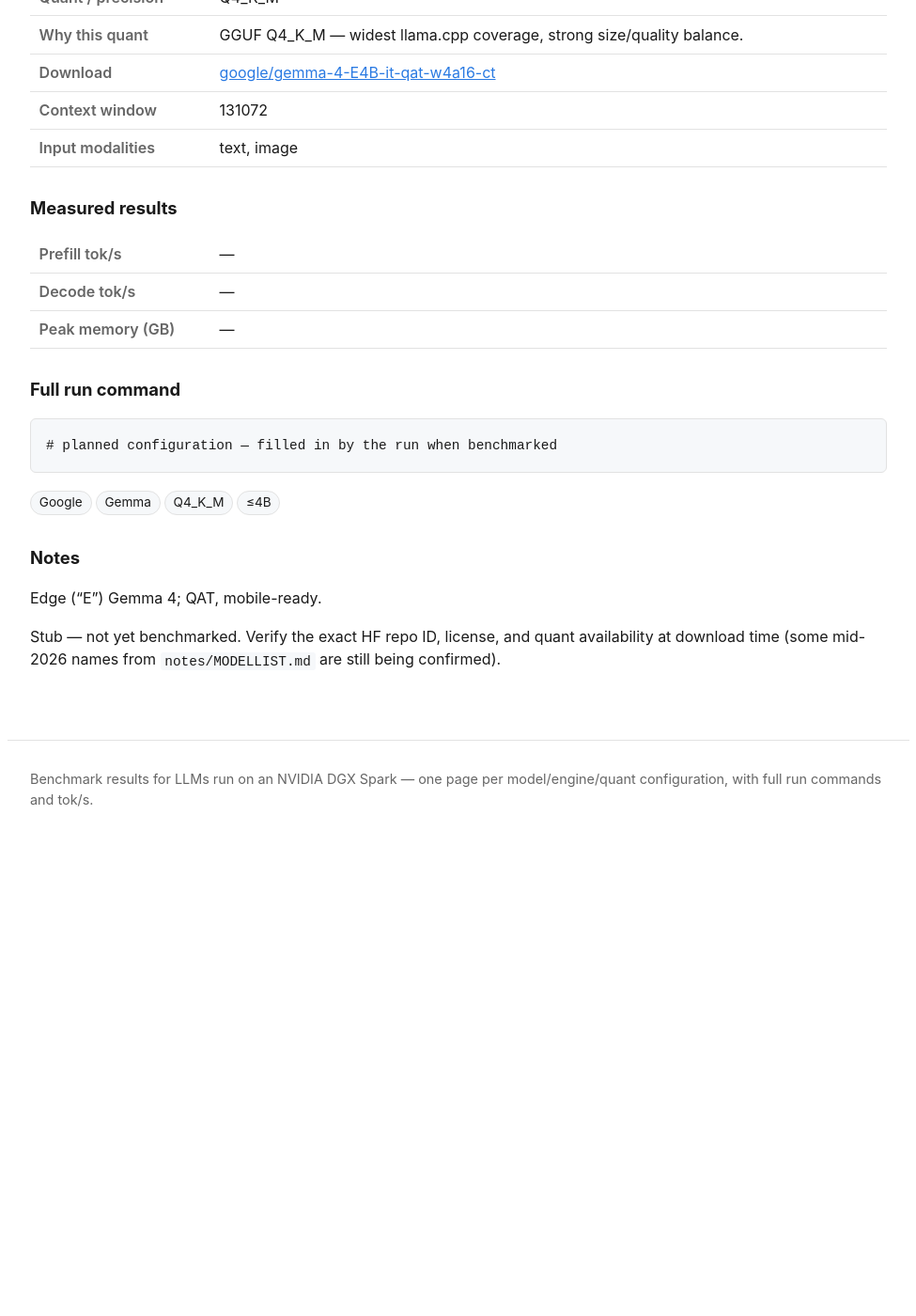
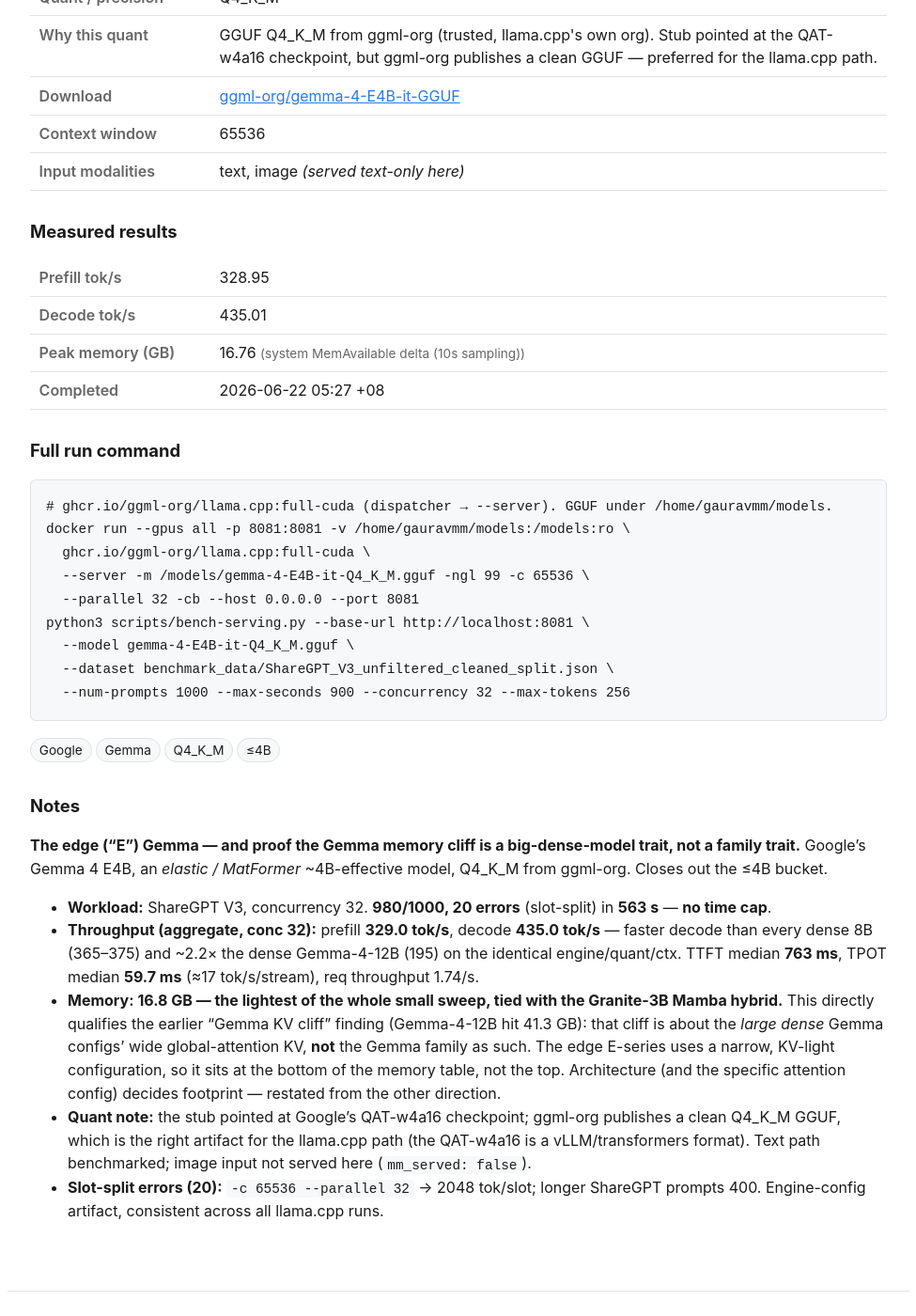
Before and after one commit to yjsoon/autobench, a Jekyll site: the page built from _configs/gemma-4-e4b-it-llamacpp-q4_k_m.md, in a window 1280 px wide and 1400 px high, scrolled down 483 px. Shown: the whole window at 94% size, without its empty margins (152-1127 px from the left). Built offline with Jekyll 4.4.1, drawn with Linux system fonts in a browser that asks for light colours; before the commit the page ends 1408 px from its top, so only the background shows below that; some of the changed text lies outside the part shown.

Commit message:
Bench: Gemma-4-E4B llama.cpp Q4_K_M (329/435, 16.8GB) — closes ≤4B bucket
Elastic/MatFormer edge Gemma: fast decode (435, above the dense 8Bs), lightest
memory of the small sweep (16.8GB). Qualifies the Gemma KV-cliff finding — it's
a large-dense-config trait, not a family trait. Used ggml-org GGUF over the
stub's QAT-w4a16 checkpoint.

Co-Authored-By: Claude Opus 4.8 (1M context) <noreply@anthropic.com>
Claude-Session: https://claude.ai/code/session_01JczsieM71svofn8CxRyY2s

```diff
--- a/_configs/gemma-4-e4b-it-llamacpp-q4_k_m.md
+++ b/_configs/gemma-4-e4b-it-llamacpp-q4_k_m.md
@@ -1,31 +1,55 @@
 ---
 title: Gemma 4 E4B · llama.cpp · Q4_K_M
-model: google/gemma-4-E4B-it-qat-w4a16-ct
+model: google/gemma-4-E4B-it
 company: Google
 family: Gemma
-params: ~4B (edge)
+params: ~4B effective (elastic / MatFormer)
 engine: llama.cpp
 quant: Q4_K_M
-quant_rationale: GGUF Q4_K_M — widest llama.cpp coverage, strong size/quality balance.
-source_repo: google/gemma-4-E4B-it-qat-w4a16-ct
-download_url: https://huggingface.co/google/gemma-4-E4B-it-qat-w4a16-ct
-context: 131072
+quant_rationale: GGUF Q4_K_M from ggml-org (trusted, llama.cpp's own org). Stub pointed at the QAT-w4a16 checkpoint, but ggml-org publishes a clean GGUF — preferred for the llama.cpp path.
+source_repo: ggml-org/gemma-4-E4B-it-GGUF
+download_url: https://huggingface.co/ggml-org/gemma-4-E4B-it-GGUF
+context: 65536
 modalities: [text, image]
-mm_served: true
+mm_served: false
 tags: [Google, Gemma, Q4_K_M, ≤4B]
 
-status: pending
-prefill_toks:
-decode_toks:
-mem_gb:
-mem_source:
-measured_on:
-completed_at:
+status: done
+prefill_toks: 328.95
+decode_toks: 435.01
+mem_gb: 16.76
+mem_source: system MemAvailable delta (10s sampling)
+measured_on: 2026-06-22
+completed_at: 2026-06-22 05:27 +08
 run_command: |
-  # planned configuration — filled in by the run when benchmarked
+  # ghcr.io/ggml-org/llama.cpp:full-cuda (dispatcher → --server). GGUF under /home/gauravmm/models.
+  docker run --gpus all -p 8081:8081 -v /home/gauravmm/models:/models:ro \
+    ghcr.io/ggml-org/llama.cpp:full-cuda \
+    --server -m /models/gemma-4-E4B-it-Q4_K_M.gguf -ngl 99 -c 65536 \
+    --parallel 32 -cb --host 0.0.0.0 --port 8081
+  python3 scripts/bench-serving.py --base-url http://localhost:8081 \
+    --model gemma-4-E4B-it-Q4_K_M.gguf \
+    --dataset benchmark_data/ShareGPT_V3_unfiltered_cleaned_split.json \
+    --num-prompts 1000 --max-seconds 900 --concurrency 32 --max-tokens 256
 ---
 
-Edge ("E") Gemma 4; QAT, mobile-ready.
+**The edge ("E") Gemma — and proof the Gemma memory cliff is a big-dense-model trait, not a family
+trait.** Google's Gemma 4 E4B, an *elastic / MatFormer* ~4B-effective model, Q4_K_M from ggml-org.
+Closes out the ≤4B bucket.
 
-Stub — not yet benchmarked. Verify the exact HF repo ID, license, and quant availability at
-download time (some mid-2026 names from `notes/MODELLIST.md` are still being confirmed).
+- **Workload:** ShareGPT V3, concurrency 32. **980/1000, 20 errors** (slot-split) in **563 s** —
+  **no time cap**.
+- **Throughput (aggregate, conc 32):** prefill **329.0 tok/s**, decode **435.0 tok/s** — faster decode
+  than every dense 8B (365–375) and ~2.2× the dense Gemma-4-12B (195) on the identical engine/quant/ctx.
+  TTFT median **763 ms**, TPOT median **59.7 ms** (≈17 tok/s/stream), req throughput 1.74/s.
+- **Memory: 16.8 GB — the lightest of the whole small sweep, tied with the Granite-3B Mamba hybrid.**
+  This directly qualifies the earlier "Gemma KV cliff" finding (Gemma-4-12B hit 41.3 GB): that cliff is
+  about the *large dense* Gemma configs' wide global-attention KV, **not** the Gemma family as such. The
+  edge E-series uses a narrow, KV-light configuration, so it sits at the bottom of the memory table, not
+  the top. Architecture (and the specific attention config) decides footprint — restated from the other
+  direction.
+- **Quant note:** the stub pointed at Google's QAT-w4a16 checkpoint; ggml-org publishes a clean
+  Q4_K_M GGUF, which is the right artifact for the llama.cpp path (the QAT-w4a16 is a vLLM/transformers
+  format). Text path benchmarked; image input not served here (`mm_served: false`).
+- **Slot-split errors (20):** `-c 65536 --parallel 32` → 2048 tok/slot; longer ShareGPT prompts 400.
+  Engine-config artifact, consistent across all llama.cpp runs.
```
